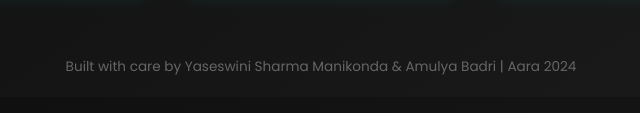
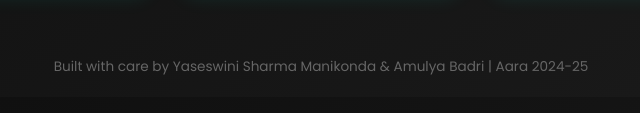
Before and after one commit to yaseswini9999/Aara, a plain HTML site: page index.html in a window 1280 px wide. Shown: the part 427-540 px from the top of the page, 319-959 px from the left. Drawn offline with Linux system fonts and the light colour scheme.

Commit message:
Update index.html

```diff
--- a/index.html
+++ b/index.html
@@ -102,7 +102,7 @@
   </section>
 
   <footer>
-    Built with care by Yaseswini Sharma Manikonda & Amulya Badri | Aara 2024
+    Built with care by Yaseswini Sharma Manikonda & Amulya Badri | Aara 2024-25
   </footer>
 
 </body>
```
